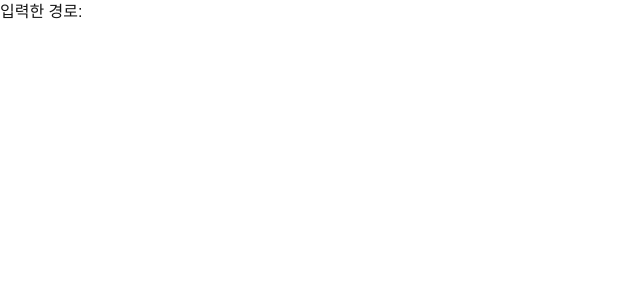
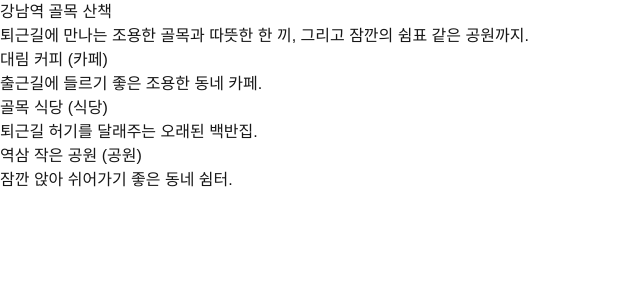
Before and after one commit to whdgk0602/trip_guid, a Next.js app: page /generate in a window 1280 px wide. Shown: the top 300 px of the page, without its empty margins (0-640 px from the left). Built offline with nearby package versions, Linux system fonts and the light colour scheme.

Commit message:
Implement feature 2: mock generate API + staged loading screen (FR-2~4 mock)
Adds POST /api/routes/generate mock route handler and wires /generate
to call it, showing a two-phase loading message before rendering the
returned course. Follows docs/slices/02-mock-generate-loading.md.

```diff
--- /dev/null
+++ b/src/app/api/routes/generate/route.ts
@@ -0,0 +1,35 @@
+const MOCK_COURSE = {
+  title: "강남역 골목 산책",
+  intro: "퇴근길에 만나는 조용한 골목과 따뜻한 한 끼, 그리고 잠깐의 쉼표 같은 공원까지.",
+  spots: [
+    {
+      id: "spot-1",
+      name: "대림 커피",
+      category: "카페",
+      description: "출근길에 들르기 좋은 조용한 동네 카페.",
+      address: "서울 영등포구 대림동",
+    },
+    {
+      id: "spot-2",
+      name: "골목 식당",
+      category: "식당",
+      description: "퇴근길 허기를 달래주는 오래된 백반집.",
+      address: "서울 강남구 역삼동",
+    },
+    {
+      id: "spot-3",
+      name: "역삼 작은 공원",
+      category: "공원",
+      description: "잠깐 앉아 쉬어가기 좋은 동네 쉼터.",
+      address: "서울 강남구 역삼동",
+    },
+  ],
+};
+
+export async function POST(request: Request) {
+  await request.json();
+  const delayMs = 1500 + Math.random() * 500;
+  await new Promise((resolve) => setTimeout(resolve, delayMs));
+
+  return Response.json(MOCK_COURSE);
+}
--- /dev/null
+++ b/src/app/generate/GenerateClient.tsx
@@ -0,0 +1,63 @@
+"use client";
+
+import { useEffect, useState } from "react";
+import { getLoadingPhaseText } from "./loadingPhase";
+
+type Spot = {
+  id: string;
+  name: string;
+  category: string;
+  description: string;
+  address: string;
+};
+
+type Course = {
+  title: string;
+  intro: string;
+  spots: Spot[];
+};
+
+export default function GenerateClient({ text }: { text: string }) {
+  const [phaseText, setPhaseText] = useState(() => getLoadingPhaseText(0));
+  const [course, setCourse] = useState<Course | null>(null);
+
+  useEffect(() => {
+    const startedAt = Date.now();
+    const timer = setInterval(() => {
+      setPhaseText(getLoadingPhaseText(Date.now() - startedAt));
+    }, 100);
+
+    fetch("/api/routes/generate", {
+      method: "POST",
+      body: JSON.stringify({ text }),
+    })
+      .then((response) => response.json())
+      .then((data: Course) => {
+        clearInterval(timer);
+        setCourse(data);
+      });
+
+    return () => clearInterval(timer);
+  }, [text]);
+
+  if (!course) {
+    return <p>{phaseText}</p>;
+  }
+
+  return (
+    <div>
+      <h1>{course.title}</h1>
+      <p>{course.intro}</p>
+      <ul>
+        {course.spots.map((spot) => (
+          <li key={spot.id}>
+            <p>
+              {spot.name} ({spot.category})
+            </p>
+            <p>{spot.description}</p>
+          </li>
+        ))}
+      </ul>
+    </div>
+  );
+}
--- a/src/app/generate/loading.tsx
+++ /dev/null
@@ -1,3 +0,0 @@
-export default function Loading() {
-  return <p>로딩 중...</p>;
-}
--- /dev/null
+++ b/src/app/generate/loadingPhase.ts
@@ -0,0 +1,8 @@
+const PHASE_SWITCH_MS = 700;
+
+export function getLoadingPhaseText(elapsedMs: number): string {
+  if (elapsedMs < PHASE_SWITCH_MS) {
+    return "주변 장소 찾는 중";
+  }
+  return "코스 만드는 중";
+}
--- a/src/app/generate/page.tsx
+++ b/src/app/generate/page.tsx
@@ -1,14 +1,11 @@
+import GenerateClient from "./GenerateClient";
+
 export default async function GeneratePage({
   searchParams,
 }: {
   searchParams: Promise<{ text?: string }>;
 }) {
-  await new Promise((resolve) => setTimeout(resolve, 1000));
   const { text } = await searchParams;
 
-  return (
-    <div>
-      <p>입력한 경로: {text}</p>
-    </div>
-  );
+  return <GenerateClient text={text ?? ""} />;
 }
```
Also changed, not shown: 3 other files (tests, documents, lock files or other folders).
